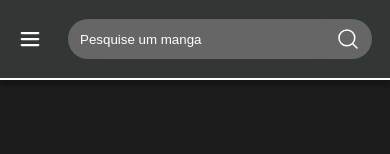
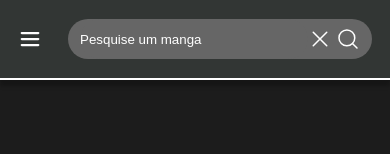
Before and after one commit to LeonardoMachadoF/mangonext, a Next.js app: page / in a window 390 px wide. Both pictures are taken after a click on the icon 348 px from the left and 39 px from the top of the page. Shown: the top 154 px of the page. Built offline with nearby package versions, Linux system fonts and the light colour scheme.

Commit message:
X button

```diff
--- a/components/Header/index.tsx
+++ b/components/Header/index.tsx
@@ -1,4 +1,4 @@
-import { Bell, DownloadSimple, List, MagnifyingGlass } from 'phosphor-react'
+import { Bell, DownloadSimple, List, MagnifyingGlass, X } from 'phosphor-react'
 import { ChangeEvent, Dispatch, ReactElement, SetStateAction, useEffect, useRef, useState } from 'react';
 import { useThemeContext } from '../../contexts/colorContext/hook';
 import { ToogleButton } from '../ToogleButton';
@@ -27,6 +27,10 @@ export const Header = ({ menuOpen, setMenuOpen }: Props) => {
             inputRef.current.focus()
         }
     }
+
+    const handleCloseIconClick = () => {
+        setSearchOpen(!searchOpen)
+    }
     return (
         <header className={styles.header} style={{ backgroundColor: theme.secondaryColor }}>
             <div className={styles.logo} style={{ width: searchOpen ? '50px' : '' }}>
@@ -50,6 +54,9 @@ export const Header = ({ menuOpen, setMenuOpen }: Props) => {
 
                 <div className={styles.searchBar} style={{ width: searchOpen ? '100%' : (mobile ? 'fit-content' : '100%') }}>
                     <input ref={inputRef} type="text" placeholder='Pesquise um manga' style={{ display: searchOpen ? (mobile ? 'block' : 'none') : '' }} />
+                    {searchOpen && mobile &&
+                        <X size={24} color="#fff" style={{ marginRight: '4px' }} onClick={handleCloseIconClick} />
+                    }
                     <MagnifyingGlass size={24} color="#fff" onClick={handleSearchIconClick} />
                 </div>
 
```
